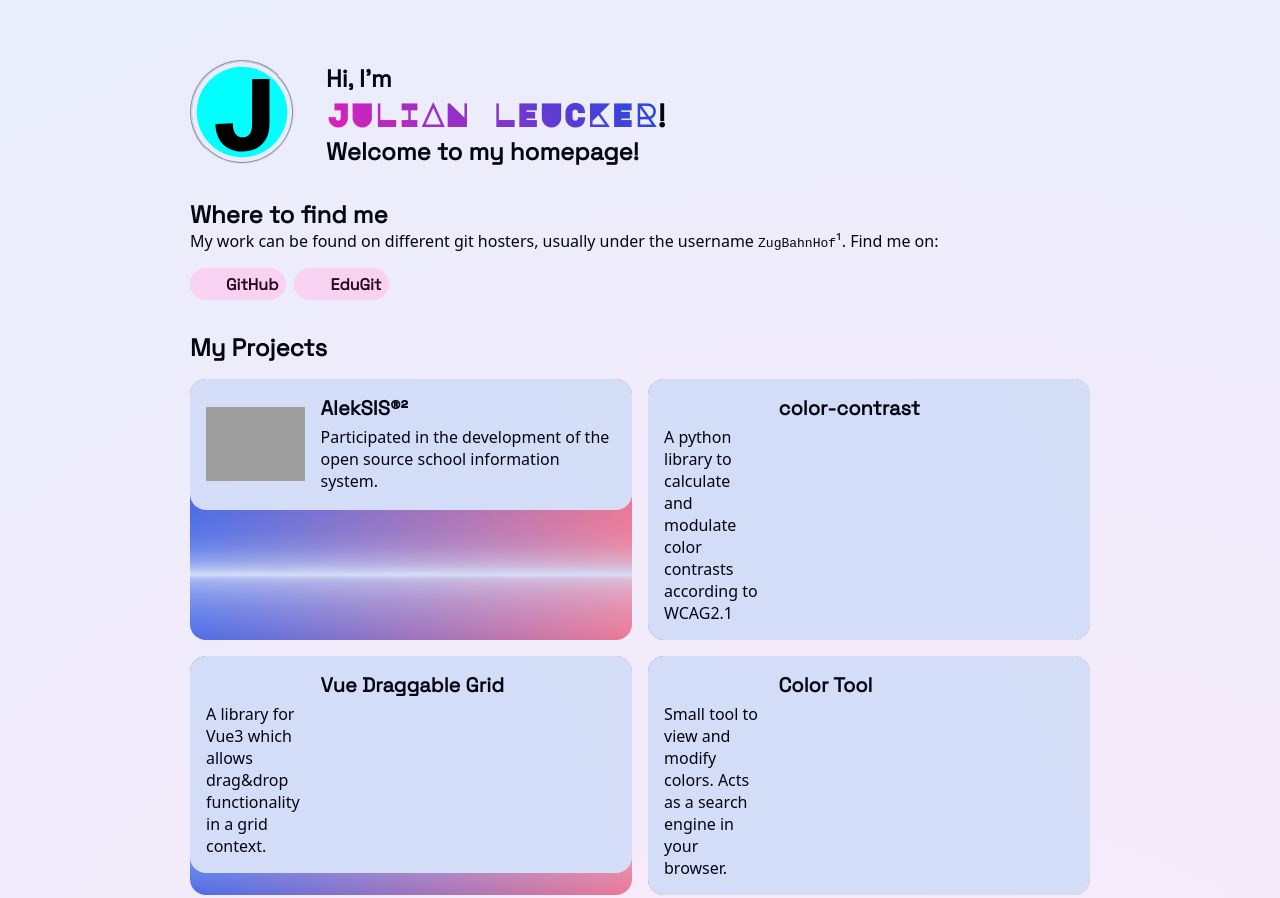
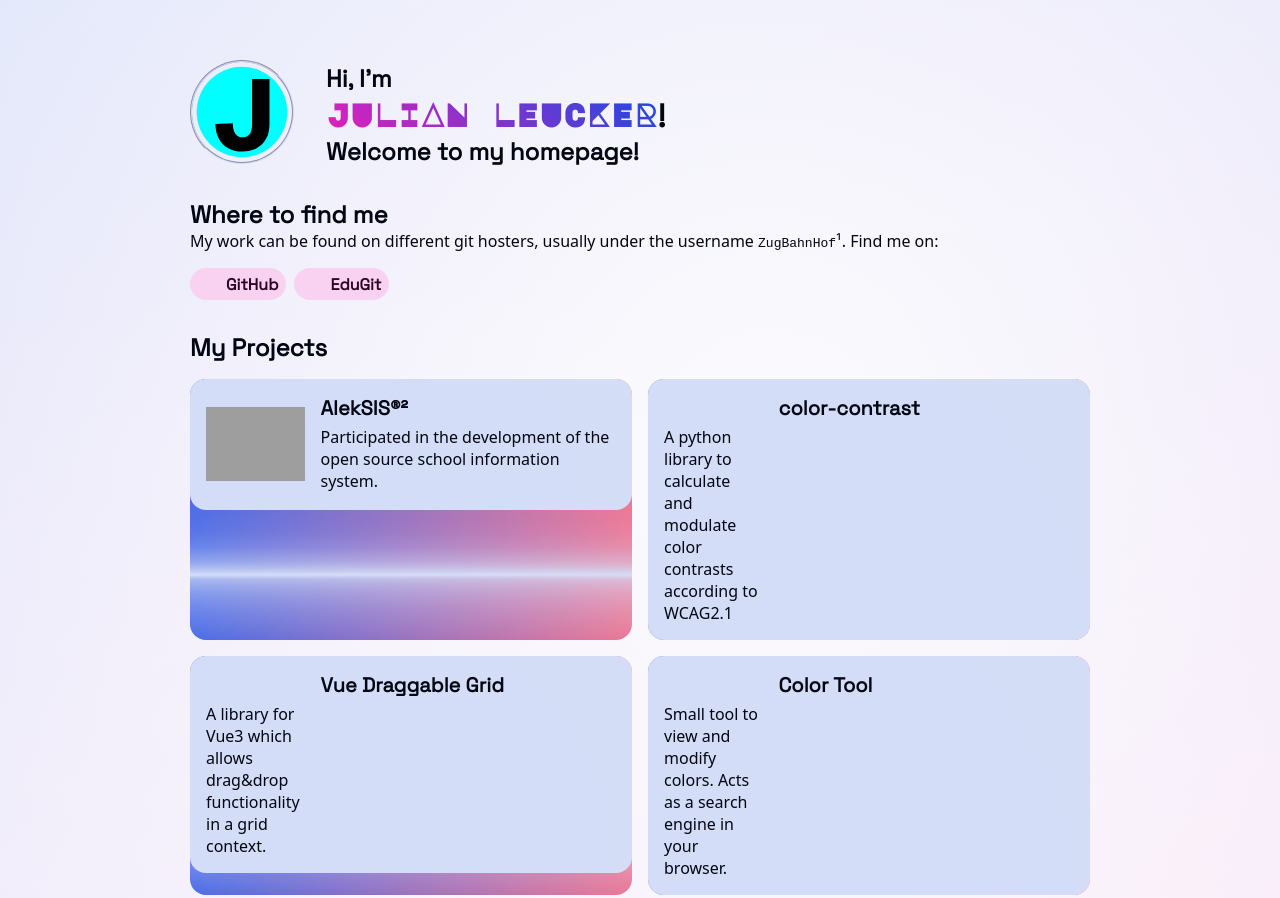
Before and after one commit to ZugBahnHof/ZugBahnHof.github.io, an Astro site: page / in a window 1280 px wide. Shown: the top 898 px of the page. Built offline with nearby package versions, Linux system fonts and the light colour scheme; Astro itself is replaced by a stand-in of ours; grey boxes are pictures that could not be loaded; some icons are missing; a web font is replaced by a local one.

Commit message:
Retouch background colors

```diff
--- a/public/style.css
+++ b/public/style.css
@@ -1,10 +1,13 @@
 body {
 	background-color: var(--background);
-	background-image: radial-gradient(
-		circle at 70% 70%,
-		var(--secondary-50) 0%,
-		var(--primary-50) 100%
-	);
+	background-image:
+		radial-gradient(circle at 40% 80%, var(--background) 0%, transparent 80%),
+		radial-gradient(circle at 60% 20%, var(--background) 0%, transparent 80%),
+		radial-gradient(
+			circle at 80% 60%,
+			var(--secondary-100) 20%,
+			var(--primary-100) 100%
+		);
 
 	color: var(--text);
 
```
